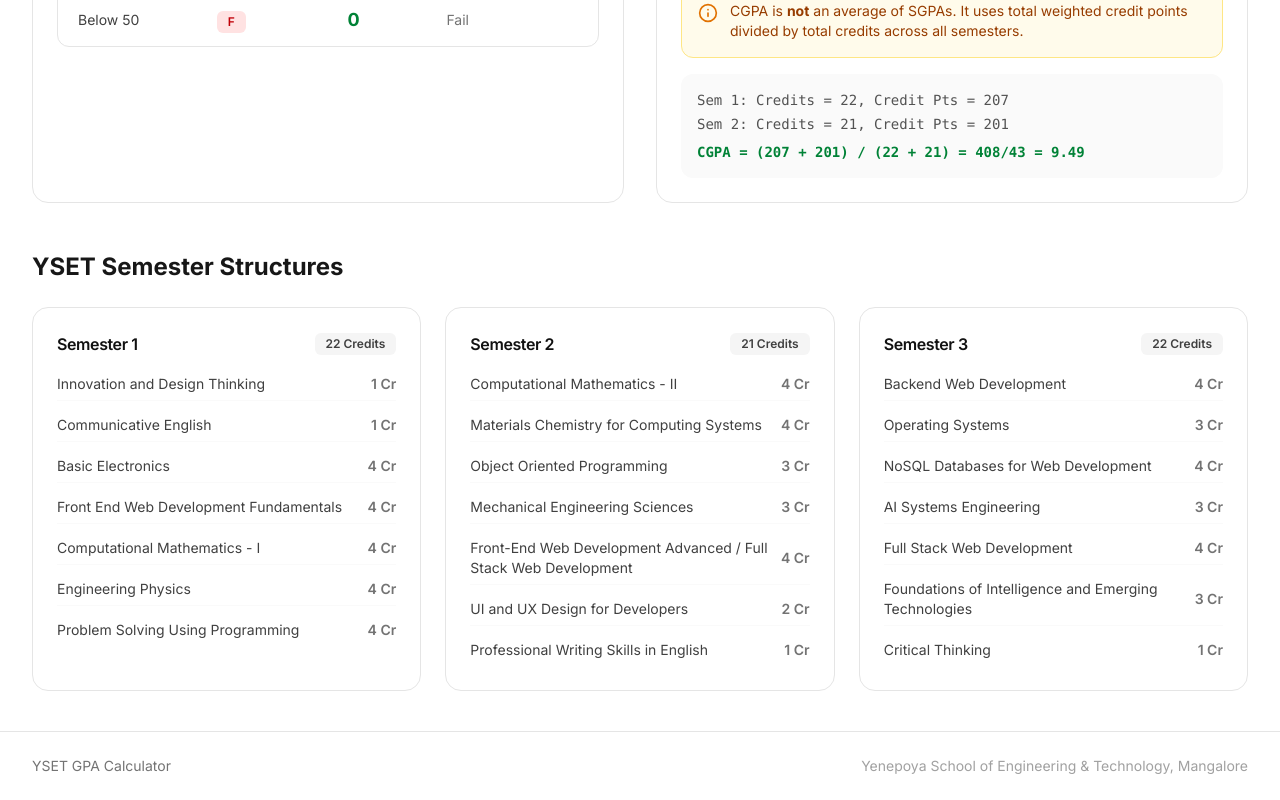
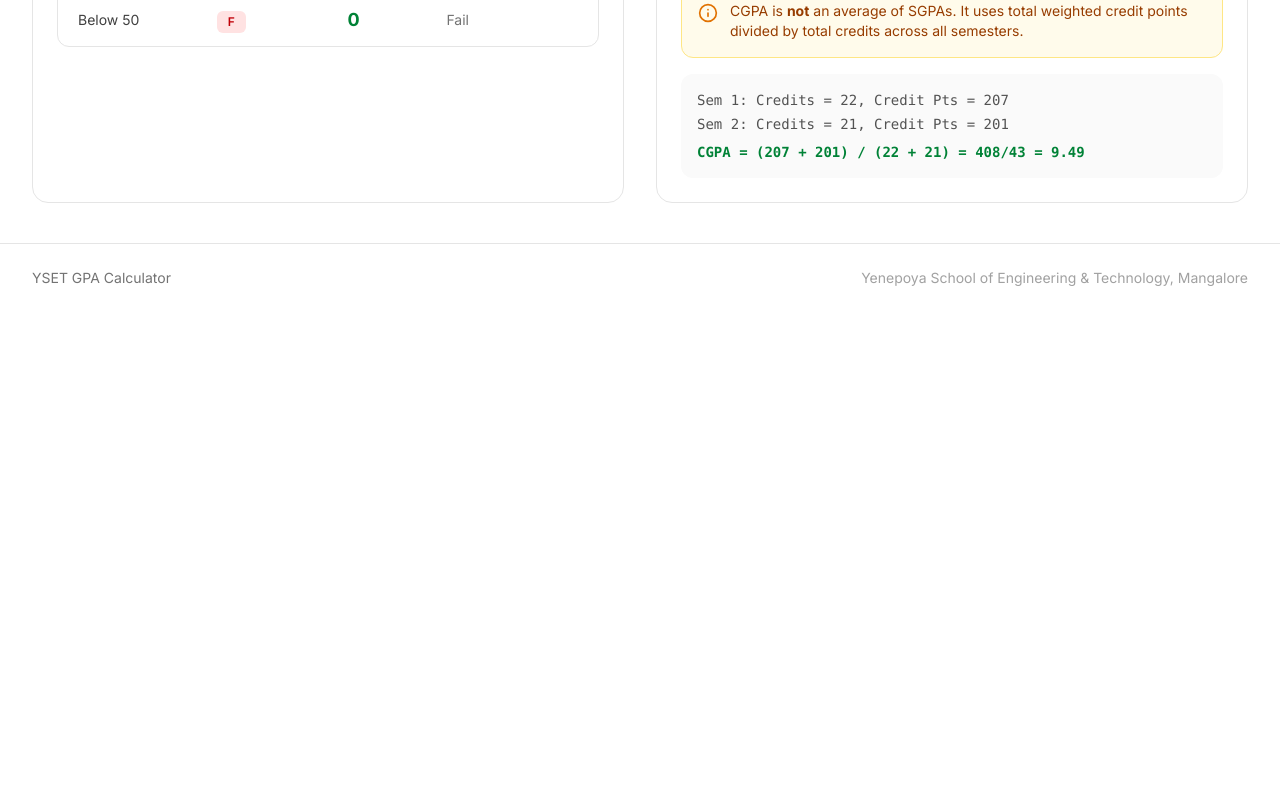
Before and after one commit to radheshpai87/yset-cgpa-calculator, a Next.js app: page /grading in a window 1280 px wide. Shown: the part 668-1468 px from the top of the page. After the commit the page ends 980 px from the top, so only its background shows below. Built offline with nearby package versions, Linux system fonts and the light colour scheme.

Commit message:
refactor: remove semester structures from grading page

```diff
--- a/src/app/grading/page.tsx
+++ b/src/app/grading/page.tsx
@@ -4,7 +4,6 @@ import { Info } from "lucide-react";
 import { Badge } from "@/components/ui/badge";
 import { Card, CardContent, CardHeader, CardTitle, CardDescription } from "@/components/ui/card";
 import { gradeTable } from "@/lib/grading";
-import { semesterPresets } from "@/lib/presets";
 
 export default function GradingPage() {
   return (
@@ -12,7 +11,7 @@ export default function GradingPage() {
       <div className="mb-8">
         <h1 className="text-3xl font-bold text-neutral-900 dark:text-white">Grading System</h1>
         <p className="mt-2 text-neutral-500 dark:text-neutral-400">
-          YSET grade point mapping, formulas, and semester structures
+          YSET grade point mapping and formulas
         </p>
       </div>
 
@@ -104,33 +103,6 @@ export default function GradingPage() {
           </Card>
         </div>
       </div>
-
-      {/* Semester Structures */}
-      <div className="mt-12">
-        <h2 className="text-2xl font-bold text-neutral-900 dark:text-white mb-6">YSET Semester Structures</h2>
-        <div className="grid gap-6 md:grid-cols-2 lg:grid-cols-3">
-          {semesterPresets.map((preset) => (
-            <Card key={preset.semester}>
-              <CardHeader className="pb-3">
-                <div className="flex items-center justify-between">
-                  <CardTitle className="text-base">{preset.name}</CardTitle>
-                  <Badge variant="secondary">{preset.totalCredits} Credits</Badge>
-                </div>
-              </CardHeader>
-              <CardContent>
-                <div className="space-y-2">
-                  {preset.subjects.map((s, i) => (
-                    <div key={i} className="flex items-center justify-between py-1.5 border-b border-neutral-50 dark:border-neutral-800 last:border-0">
-                      <span className="text-sm text-neutral-700 dark:text-neutral-300 pr-3">{s.name}</span>
-                      <span className="text-sm font-semibold text-neutral-500 shrink-0">{s.credits} Cr</span>
-                    </div>
-                  ))}
-                </div>
-              </CardContent>
-            </Card>
-          ))}
-        </div>
-      </div>
     </div>
   );
 }
```
